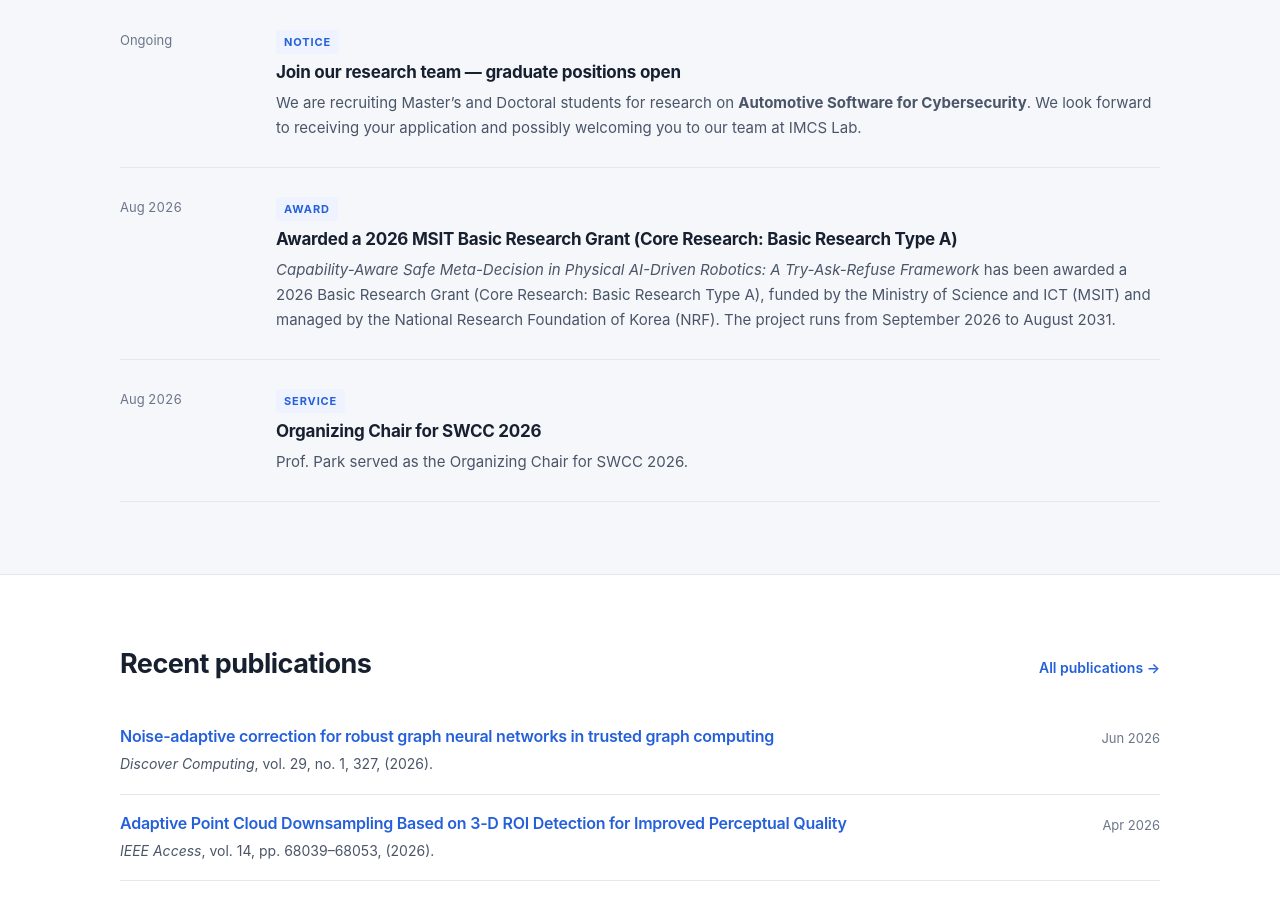
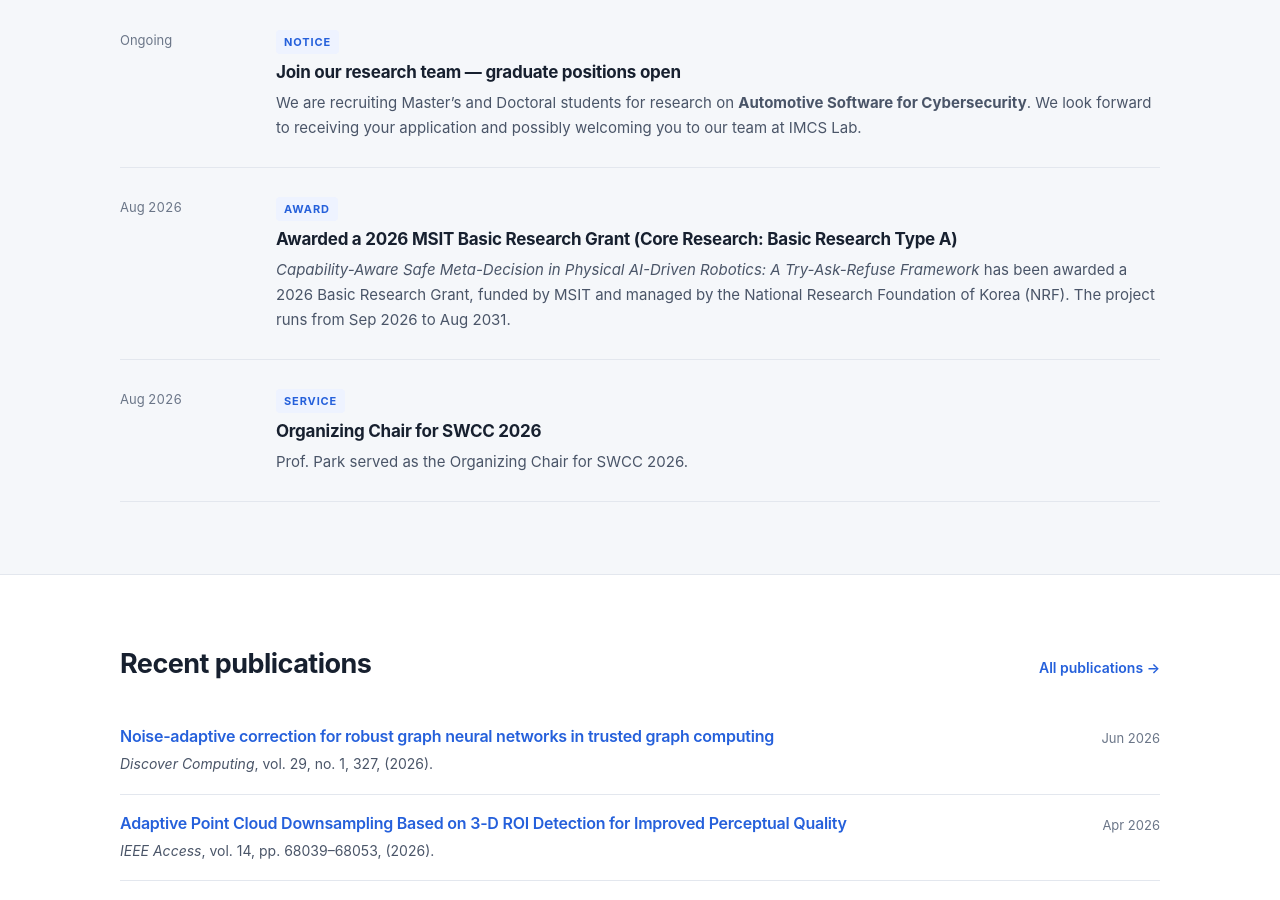
Before and after one commit to imcslab/imcslab.github.io, a Jekyll site: the page built from index.html, in a window 1280 px wide and 900 px high, scrolled down 1385 px. Built offline with Jekyll 4.4.1, drawn with Linux system fonts in a browser that asks for light colours.

Commit message:
News: tighten the NRF grant announcement wording
Co-Authored-By: Claude Opus 5 (1M context) <noreply@anthropic.com>

```diff
--- a/_data/news.yml
+++ b/_data/news.yml
@@ -34,10 +34,9 @@
   title: "Awarded a 2026 MSIT Basic Research Grant (Core Research: Basic Research Type A)"
   body: >
     *Capability-Aware Safe Meta-Decision in Physical AI-Driven Robotics: A
-    Try-Ask-Refuse Framework* has been awarded a 2026 Basic Research Grant
-    (Core Research: Basic Research Type A), funded by the Ministry of Science
-    and ICT (MSIT) and managed by the National Research Foundation of Korea
-    (NRF). The project runs from September 2026 to August 2031.
+    Try-Ask-Refuse Framework* has been awarded a 2026 Basic Research Grant,
+    funded by MSIT and managed by the National Research Foundation of Korea
+    (NRF). The project runs from Sep 2026 to Aug 2031.
 
 - date: "Aug 2026"
   tag: Service
```
